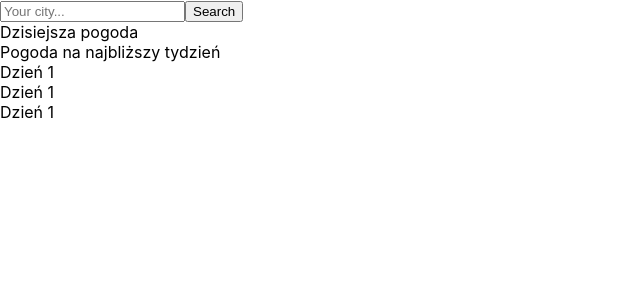
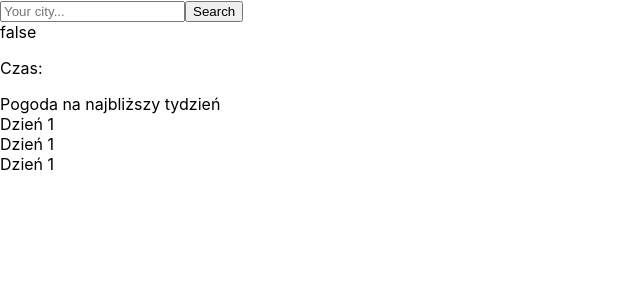
Before and after one commit to de-alano/your-weather, a React (Create React App) app: page / in a window 1280 px wide. Shown: the top 300 px of the page, without its empty margins (0-640 px from the left). Built offline with nearby package versions, Linux system fonts and the light colour scheme.

Commit message:
Update fetch weather function

```diff
--- a/src/components/App.js
+++ b/src/components/App.js
@@ -2,44 +2,65 @@ import React, { Component } from 'react';
 import './App.css';
 import Form from './Form/Form';
 import Weather from './Weather/Weather';
-import { getWeather } from '../utils/getWeather';
+import { fetchWeather } from '../utils/fetchWeather';
 
 class App extends Component {
 
   state = {
-    value: '',
     city: '',
-    currentWeather: [],
+    currentWeather: {},
     weeklyWeather: [],
-    error: '',
+    error: false,
+
   }
 
-  inputChangeHandler = e => {
-    this.setState({
-      value: e.target.value
-    });
-  }
 
-  citySubmitHandler = e => {
-    getWeather(this.state.value)
-      .then(data => console.log(data))
+  getWeather = (e) => {
+    const city = e.target.elements.city.value;
 
+    fetchWeather(city)
+      .then(data => {
+        console.log(data);
 
+        if (city) {
+          this.setState({
+            city: data.city.name,
+            currentWeather: data.list[0],
+            weeklyWeather: data.list,
+            error: false,
+          });
+        }
+
+        console.log(this.state.currentWeather);
+        console.log(this.state.weeklyWeather);
+      })
+      .catch(err => {
+        console.log(err);
+        this.setState({
+          error: true
+        });
+      })
 
     e.preventDefault();
   }
 
+
+
+
   render() {
 
-    const { value } = this.state;
+    const { error, city, currentWeather, weeklyWeather } = this.state;
+
 
     return (
       <div className="App" >
         <Form
-          value={value}
-          change={this.inputChangeHandler}
-          submit={this.citySubmitHandler} />
-        <Weather />
+          submit={this.getWeather} />
+        <Weather
+          error={error}
+          current={currentWeather}
+          weekly={weeklyWeather}
+          city={city} />
       </div>
     );
   }
--- a/src/components/Form/Form.js
+++ b/src/components/Form/Form.js
@@ -5,9 +5,8 @@ const Form = props => {
         <form onSubmit={props.submit}>
             <input
                 type="text"
-                value={props.value}
                 placeholder="Your city..."
-                onChange={props.change} />
+                name="city" />
             <button type="submit">Search</button>
         </form>
     );
--- a/src/components/Weather/CurrentWeather/CurrentWeather.js
+++ b/src/components/Weather/CurrentWeather/CurrentWeather.js
@@ -1,8 +1,19 @@
 import React from 'react';
 
-const CurrentWeather = () => {
+const CurrentWeather = props => {
+
+    const city = props.city;
+
+    const weather = props.current;
+    const time = weather.dt;
+    // const temperature = weather.temp.max;
+
+
     return (
-        <div className="weather-current">Dzisiejsza pogoda</div>
+        <div className="weather-current">
+            <p>{city}</p>
+            <p>Czas: {time}</p>
+        </div>
     );
 }
 
--- a/src/components/Weather/Weather.js
+++ b/src/components/Weather/Weather.js
@@ -2,11 +2,12 @@ import React from 'react';
 import CurrentWeather from './CurrentWeather/CurrentWeather';
 import WeeklyWether from './WeeklyWeather/WeeklyWeather';
 
-const Weather = () => {
+const Weather = props => {
     return (
         <div className="weather">
-            <CurrentWeather />
-            <WeeklyWether />
+            <div>{String(props.error)}</div>
+            <CurrentWeather current={props.current} city={props.city} />
+            <WeeklyWether weekly={props.weekly} />
         </div>
     );
 }
--- a/src/utils/getWeather.js
+++ b/src/utils/fetchWeather.js
@@ -1,11 +1,11 @@
 const key = 'd94bcd435b62a031771c35633f9f310a';
-const API = 'http://api.openweathermap.org/data/2.5/forecast/daily?q=';
+const URL = 'http://api.openweathermap.org/data/2.5/forecast/daily?q=';
 
 // Fetch weather data from Open Weather Map API
-const getWeather = city => {
-    const URL = `${API}${city}&appid=${key}&units=metric&cnt=7`
+const fetchWeather = city => {
+    const API = `${URL}${city}&appid=${key}&units=metric&cnt=7`
 
-    return fetch(URL)
+    return fetch(API)
         .then(response => {
             if (response.ok) {
                 return response;
@@ -13,8 +13,7 @@ const getWeather = city => {
             throw Error("Something went wrong. Probably no city in the base.")
         })
         .then(response => response.json())
-        .catch(err => console.log(err))
 
 }
 
-export { getWeather }
+export { fetchWeather }
```
